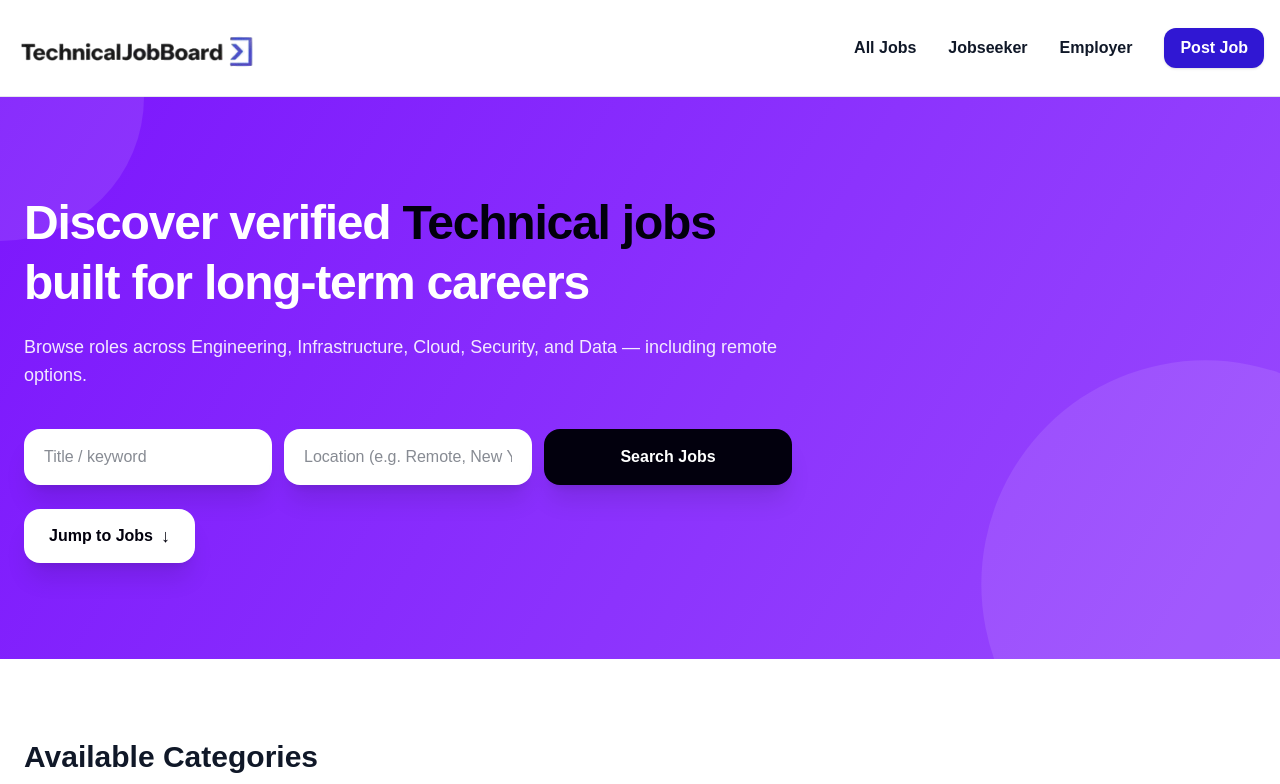
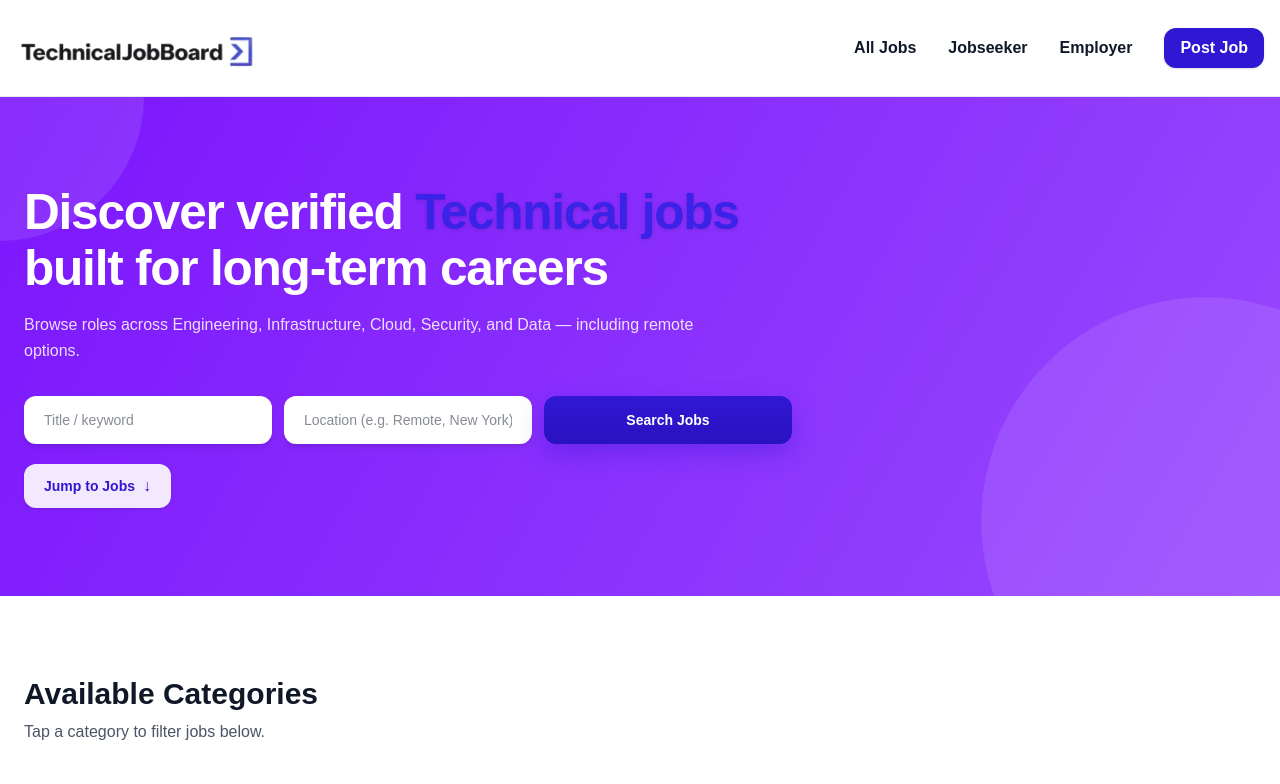
Before and after one commit to adebisidolapo/technicaljobboard, a Next.js app in the folder jobboard/: page / in a window 1280 px wide. Shown: the top 784 px of the page. Built offline with nearby package versions, Linux system fonts and the light colour scheme.

Commit message:
update ui

```diff
--- a/jobboard/app/page.tsx
+++ b/jobboard/app/page.tsx
@@ -229,43 +229,44 @@ const CATEGORIES = [
     <main className="font-sans bg-gray-100 text-[#02000D]">
 
 
-{/* ================= HERO (LEFT ONLY – CLEAN) ================= */}
-<section className="relative py-20 md:py-24 bg-animated-gradient text-white overflow-hidden">
+{/* ================= HERO (Desktop cleaned + brand button + brand highlight) ================= */}
+<section className="relative py-20 md:py-22 bg-animated-gradient text-white overflow-hidden">
   {/* Softer background blobs */}
   <div className="absolute top-0 left-0 w-56 h-56 md:w-72 md:h-72 bg-white/10 rounded-full -translate-x-1/2 -translate-y-1/2" />
   <div className="absolute bottom-0 right-0 w-72 h-72 md:w-[28rem] md:h-[28rem] bg-white/10 rounded-full translate-x-1/3 translate-y-1/3" />
 
-  <div className="relative z-10 max-w-7xl mx-auto px-6">
-    {/* SINGLE COLUMN */}
+  <div className="max-w-7xl mx-auto px-6 relative z-10">
+    {/* Single column (removed RIGHT side completely) */}
     <div className="max-w-3xl">
-      <h1 className="text-4xl md:text-5xl font-extrabold leading-tight tracking-tight">
+      <h1 className="text-[2.35rem] sm:text-4xl md:text-[3.1rem] font-extrabold leading-[1.12] tracking-tight">
         Discover verified{" "}
-        <span className="text-[#02000D]">Technical jobs</span>
+        <span className="text-[#3A22E6] drop-shadow-sm">
+          Technical jobs
+        </span>
         <br />
         built for long-term careers
       </h1>
 
-      <p className="mt-5 text-base md:text-lg text-white/90">
-        Browse roles across Engineering, Infrastructure, Cloud, Security, and
-        Data — including remote options.
+      <p className="mt-4 text-[15px] md:text-[16px] leading-relaxed text-white/85 max-w-2xl">
+        Browse roles across Engineering, Infrastructure, Cloud, Security, and Data — including remote options.
       </p>
 
-      {/* Search */}
-      <div className="mt-10">
-        <div className="grid grid-cols-1 md:grid-cols-3 gap-3">
+      {/* Search Bar */}
+      <div className="mt-8">
+        <div className="grid grid-cols-1 md:grid-cols-3 gap-3 max-w-3xl">
           <input
             type="text"
             placeholder="Title / keyword"
-            className="w-full px-5 py-4 rounded-2xl bg-white text-gray-900 shadow-xl outline-none focus:ring-2 focus:ring-[#A866FE]"
+            className="w-full px-5 py-3.5 rounded-xl bg-white text-gray-900 text-sm shadow-md outline-none focus:ring-2 focus:ring-[#3017D3]/40"
           />
 
           <input
             type="text"
             placeholder="Location (e.g. Remote, New York)"
-            className="w-full px-5 py-4 rounded-2xl bg-white text-gray-900 shadow-xl outline-none focus:ring-2 focus:ring-[#A866FE]"
+            className="w-full px-5 py-3.5 rounded-xl bg-white text-gray-900 text-sm shadow-md outline-none focus:ring-2 focus:ring-[#3017D3]/40"
           />
 
-          <button className="w-full px-5 py-4 rounded-2xl bg-[#02000D] text-white font-semibold shadow-xl hover:bg-black transition">
+          <button className="w-full px-5 py-3.5 rounded-xl text-sm font-semibold text-white bg-gradient-to-b from-[#3017D3] to-[#2a12c0] shadow-[0_10px_24px_rgba(48,23,211,0.35)] hover:from-[#3a22e6] hover:to-[#2a12c0] transition">
             Search Jobs
           </button>
         </div>
@@ -274,19 +275,15 @@ const CATEGORIES = [
       {/* Jump to Jobs */}
       <button
         type="button"
-        onClick={() =>
-          document.getElementById("jobs")?.scrollIntoView({ behavior: "smooth" })
-        }
-        className="mt-6 inline-flex items-center gap-2 bg-white text-[#02000D]
-                   font-semibold px-6 py-3 rounded-2xl shadow-xl
-                   hover:shadow-2xl hover:-translate-y-[1px] transition
-                   border border-white/40"
+        onClick={() => document.getElementById("jobs")?.scrollIntoView({ behavior: "smooth" })}
+        className="mt-5 inline-flex items-center justify-center gap-2 px-5 py-2.5 rounded-xl text-sm font-semibold bg-white/90 text-[#3017D3] hover:bg-white transition shadow-sm"
       >
-        Jump to Jobs <span className="text-lg">↓</span>
+        Jump to Jobs <span className="text-base">↓</span>
       </button>
     </div>
   </div>
 </section>
+
 
 
 
```
